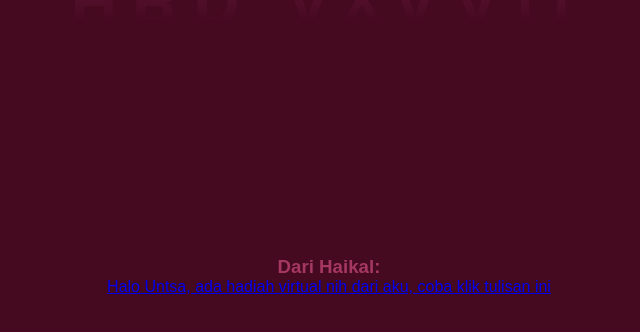
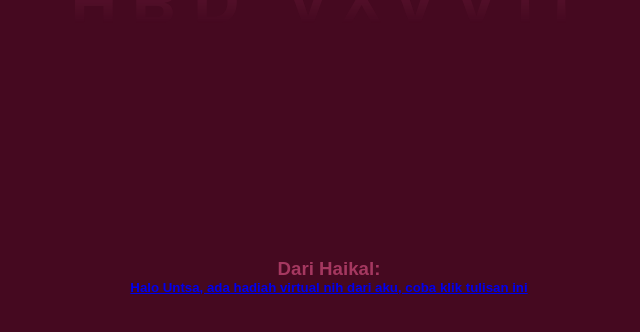
Before and after one commit to TerGit27/Ayaa, a plain HTML site: page index.html in a window 1280 px wide. Shown: the part 444-776 px from the top of the page, without its empty margins (311-951 px from the left). Drawn offline with Linux system fonts and the light colour scheme.

Commit message:
Update index.html

```diff
--- a/index.html
+++ b/index.html
@@ -13,7 +13,7 @@
 
     <div class="WaterMark1">
         <h3>Dari Haikal:</h3>
-        <a href="https://gifft.me/id/d#aRYQMhymOm7LHrba3Wqv">Halo Untsa, ada hadiah virtual nih dari aku, coba klik tulisan ini</a>
+        <a href="https://gifft.me/id/d#aRYQMhymOm7LHrba3Wqv"><h5>Halo Untsa, ada hadiah virtual nih dari aku, coba klik tulisan ini</h5></a>
     </div>
 </body>
 </html>
```
